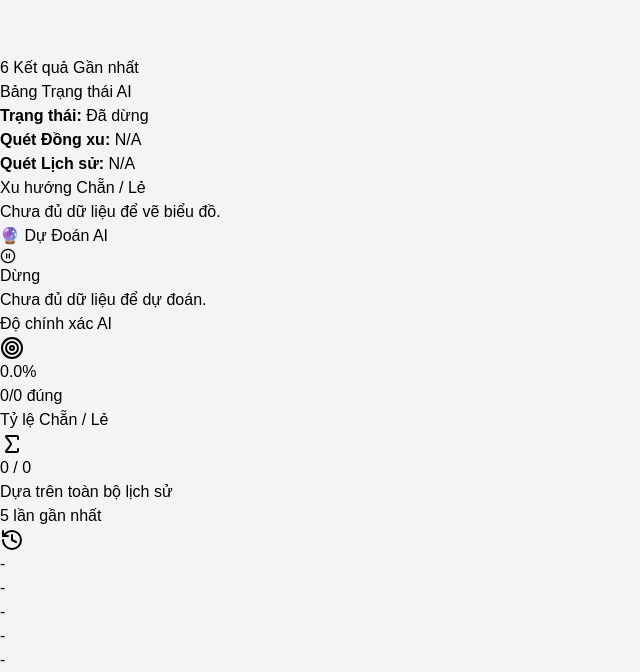
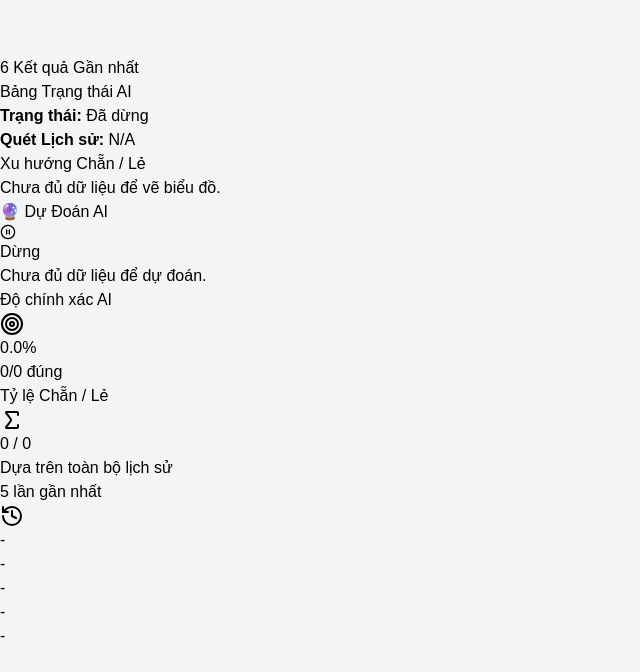
Before and after one commit to maxthan95/ung-dung-du-doan, a React (Vite) app: page / in a window 1280 px wide. Shown: the part 1140-1812 px from the top of the page, without its empty margins (0-640 px from the left). After the commit the page ends 1788 px from the top, so only its background shows below. Built offline with nearby package versions, Linux system fonts and the light colour scheme.

Commit message:
Final version: Chan Le with timer trigger

```diff
--- a/src/App.jsx
+++ b/src/App.jsx
@@ -42,7 +42,7 @@ const AIPredictionDisplay = ({ prediction, analysis, isAnalyzing, isPredictionRu
             <div>
                 <div className="text-center mb-6">
                     <p className="text-sm text-gray-500">Dự đoán Tối ưu</p>
-                    <div className={`text-6xl font-bold my-2 ${isChan ? 'text-blue-600' : 'text-orange-500'}`}>{prediction.value.toUpperCase()}</div>
+                    <div className={`text-6xl font-bold my-2 ${isChan ? 'text-blue-600' : 'text-red-600'}`}>{prediction.value.toUpperCase()}</div>
                     <div className="flex items-center justify-center space-x-2 bg-green-100 text-green-700 px-3 py-1 rounded-full w-fit mx-auto">
                         <Icon name="Target" className="w-4 h-4" />
                         <span className="text-sm font-medium">Độ tin cậy: {prediction.confidence}%</span>
@@ -90,9 +90,9 @@ const AIPredictionDisplay = ({ prediction, analysis, isAnalyzing, isPredictionRu
 const VisionSettingsModal = ({ isOpen, onClose, onSave, stream, initialSettings }) => {
     const videoRef = useRef(null);
     const overlayRef = useRef(null);
-    const [setupStep, setSetupStep] = useState('drawingLatest');
+    const [setupStep, setSetupStep] = useState('drawingHistory');
     const [tempRegion, setTempRegion] = useState(null);
-    const [localSettings, setLocalSettings] = useState(initialSettings || { latest: null, history: null, timer: null, cellWidth: 2, cellHeight: 4 });
+    const [localSettings, setLocalSettings] = useState(initialSettings || { history: null, timer: null, cellWidth: 2, cellHeight: 4 });
 
     const [action, setAction] = useState({ type: 'none' });
 
@@ -101,8 +101,8 @@ const VisionSettingsModal = ({ isOpen, onClose, onSave, stream, initialSettings
             videoRef.current.srcObject = stream;
         }
         if (isOpen) {
-            setLocalSettings(initialSettings || { latest: null, history: null, timer: null, cellWidth: 2, cellHeight: 4 });
-            setSetupStep('drawingLatest');
+            setLocalSettings(initialSettings || { history: null, timer: null, cellWidth: 2, cellHeight: 4 });
+            setSetupStep('drawingHistory');
         }
     }, [isOpen, stream, initialSettings]);
 
@@ -120,7 +120,7 @@ const VisionSettingsModal = ({ isOpen, onClose, onSave, stream, initialSettings
             return;
         }
 
-        for (const type of ['latest', 'history', 'timer']) {
+        for (const type of ['history', 'timer']) {
             const region = localSettings[type];
             if (region && x > region.x && x < region.x + region.width && y > region.y && y < region.y + region.height) {
                 setAction({ type: 'moving', region: type, startX: x, startY: y, initialRegion: region });
@@ -171,10 +171,7 @@ const VisionSettingsModal = ({ isOpen, onClose, onSave, stream, initialSettings
 
     const handleMouseUp = () => {
         if (action.type === 'drawing' && tempRegion && tempRegion.width > 0.5 && tempRegion.height > 0.5) {
-            if (setupStep === 'drawingLatest') {
-                setLocalSettings(prev => ({ ...prev, latest: tempRegion }));
-                setSetupStep('drawingHistory');
-            } else if (setupStep === 'drawingHistory') {
+            if (setupStep === 'drawingHistory') {
                 setLocalSettings(prev => ({ ...prev, history: tempRegion }));
                 setSetupStep('drawingTimer');
             } else if (setupStep === 'drawingTimer') {
@@ -193,10 +190,7 @@ const VisionSettingsModal = ({ isOpen, onClose, onSave, stream, initialSettings
 
     const handleRedraw = (regionToRedraw) => {
         setLocalSettings(prev => ({ ...prev, [regionToRedraw]: null }));
-        setSetupStep(
-            regionToRedraw === 'latest' ? 'drawingLatest' :
-            regionToRedraw === 'history' ? 'drawingHistory' : 'drawingTimer'
-        );
+        setSetupStep(regionToRedraw === 'history' ? 'drawingHistory' : 'drawingTimer');
     };
 
     const getRegionStyle = (region) => {
@@ -244,24 +238,22 @@ const VisionSettingsModal = ({ isOpen, onClose, onSave, stream, initialSettings
                     <div className="md:col-span-2 relative bg-gray-900 rounded-lg overflow-hidden w-full" style={{ paddingBottom: '56.25%' }}>
                         <video ref={videoRef} autoPlay muted className="absolute top-0 left-0 w-full h-full object-contain" />
                         <div ref={overlayRef} className="absolute inset-0 cursor-crosshair" onMouseDown={handleMouseDown} onMouseMove={handleMouseMove} onMouseUp={handleMouseUp}>
-                            <ResizableBox region={localSettings.latest} type="latest" color="border-yellow-400" />
                             <ResizableBox region={localSettings.history} type="history" color="border-purple-400" />
                             <ResizableBox region={localSettings.timer} type="timer" color="border-cyan-400" />
                             {tempRegion && <div className="absolute border-4 border-dashed border-white bg-white bg-opacity-20 z-10" style={getRegionStyle(tempRegion)} />}
                         </div>
                     </div>
                     <div className="flex flex-col justify-center space-y-4">
-                        <Step title="Bước 1: Vẽ vùng [4 Đồng xu]" isComplete={!!localSettings.latest} isActive={setupStep === 'drawingLatest'} onRedraw={() => handleRedraw('latest')} />
-                        <Step title="Bước 2: Vẽ vùng [Lịch sử]" isComplete={!!localSettings.history} isActive={setupStep === 'drawingHistory'} onRedraw={() => handleRedraw('history')}>
+                        <Step title="Bước 1: Vẽ vùng [Lịch sử]" isComplete={!!localSettings.history} isActive={setupStep === 'drawingHistory'} onRedraw={() => handleRedraw('history')}>
                             <div className="mt-2 flex gap-2 items-center text-sm">
                                 <label>Kích thước ô (%):</label>
                                 <input type="number" placeholder="Rộng" value={localSettings.cellWidth} onChange={e => setLocalSettings(p => ({...p, cellWidth: parseFloat(e.target.value) || 1}))} className="w-full p-1 border rounded" />
                                 <input type="number" placeholder="Cao" value={localSettings.cellHeight} onChange={e => setLocalSettings(p => ({...p, cellHeight: parseFloat(e.target.value) || 1}))} className="w-full p-1 border rounded" />
                             </div>
                         </Step>
-                        <Step title="Bước 3: Vẽ vùng [Đồng hồ]" isComplete={!!localSettings.timer} isActive={setupStep === 'drawingTimer'} onRedraw={() => handleRedraw('timer')} />
+                        <Step title="Bước 2: Vẽ vùng [Đồng hồ]" isComplete={!!localSettings.timer} isActive={setupStep === 'drawingTimer'} onRedraw={() => handleRedraw('timer')} />
                         <div className="mt-4 flex flex-col gap-2">
-                            <button onClick={handleSave} disabled={!localSettings.latest || !localSettings.history || !localSettings.timer} className="w-full px-4 py-2 rounded-lg text-sm text-white bg-teal-500 hover:bg-teal-600 disabled:bg-gray-400">Lưu & Áp dụng</button>
+                            <button onClick={handleSave} disabled={!localSettings.history || !localSettings.timer} className="w-full px-4 py-2 rounded-lg text-sm text-white bg-teal-500 hover:bg-teal-600 disabled:bg-gray-400">Lưu & Áp dụng</button>
                             <button onClick={onClose} className="w-full px-4 py-2 rounded-lg text-sm bg-gray-200 hover:bg-gray-300">Hủy</button>
                         </div>
                     </div>
@@ -283,25 +275,12 @@ const VisionAnalyzer = ({ onVisionUpdate, results }) => {
     const [settings, setSettings] = useState(() => {
         try {
             const saved = localStorage.getItem('visionSettingsChanLe');
-            return saved ? JSON.parse(saved) : { latest: null, history: null, timer: null, cellWidth: 2, cellHeight: 4 };
-        } catch { return { latest: null, history: null, timer: null, cellWidth: 2, cellHeight: 4 }; }
+            return saved ? JSON.parse(saved) : { history: null, timer: null, cellWidth: 2, cellHeight: 4 };
+        } catch { return { history: null, timer: null, cellWidth: 2, cellHeight: 4 }; }
     });
 
-    const [debugInfo, setDebugInfo] = useState({ status: 'Đã dừng', latestCoinCount: 'N/A', historyChar: 'N/A' });
-
-    const recognizeCoinColor = (imageData) => {
-        const data = imageData.data;
-        let r = 0, g = 0, b = 0;
-        for (let i = 0; i < data.length; i += 4) {
-            r += data[i]; g += data[i + 1]; b += data[i + 2];
-        }
-        const pixelCount = data.length / 4;
-        r /= pixelCount; g /= pixelCount; b /= pixelCount;
-
-        if (r > 150 && g < 100 && b < 100) return 'Red';
-        if (r > 180 && g > 180 && b > 180) return 'White';
-        return 'Unknown';
-    };
+    const [debugInfo, setDebugInfo] = useState({ status: 'Đã dừng', historyChar: 'N/A' });
+    const lastHistoryHash = useRef(null);
 
     const recognizeHistoryChar = (imageData) => {
         const data = imageData.data;
@@ -317,10 +296,59 @@ const VisionAnalyzer = ({ onVisionUpdate, results }) => {
         return null;
     };
 
-    const toChanLe = (digit) => {
-        if (digit === null) return null;
-        return [0, 2, 4].includes(digit) ? 'Chẵn' : 'Lẻ';
+    const getHistoryHash = (ctx) => {
+        const h = settings.history;
+        if (!h) return null;
+        const imageData = ctx.getImageData((h.x / 100) * ctx.canvas.width, (h.y / 100) * ctx.canvas.height, (h.width / 100) * ctx.canvas.width, (h.height / 100) * ctx.canvas.height);
+        return imageData.data.reduce((a, b) => a + b, 0);
     };
+
+    const runFullScan = () => {
+        if (!isCapturing || !videoRef.current || videoRef.current.readyState < 2) return;
+
+        const video = videoRef.current;
+        const canvas = canvasRef.current;
+        const ctx = canvas.getContext('2d', { willReadFrequently: true });
+        canvas.width = video.videoWidth;
+        canvas.height = video.videoHeight;
+        ctx.drawImage(video, 0, 0, canvas.width, canvas.height);
+
+        const h = settings.history;
+        const cellPixelWidth = (settings.cellWidth / 100) * canvas.width;
+        const cellPixelHeight = (settings.cellHeight / 100) * canvas.height;
+        const historyPixelWidth = (h.width / 100) * canvas.width;
+
+        const foundChars = [];
+
+        for (let y = 0; y < (h.height / 100) * canvas.height - cellPixelHeight; y += cellPixelHeight / 2) {
+            for (let x = 0; x < historyPixelWidth - cellPixelWidth; x += cellPixelWidth / 2) {
+                const itemImageData = ctx.getImageData(
+                    (h.x / 100) * canvas.width + x,
+                    (h.y / 100) * canvas.height + y,
+                    cellPixelWidth, cellPixelHeight
+                );
+                const outcome = recognizeHistoryChar(itemImageData);
+                if (outcome) {
+                    const isDuplicate = foundChars.some(c => Math.abs(c.x - x) < cellPixelWidth / 2 && Math.abs(c.y - y) < cellPixelHeight / 2);
+                    if (!isDuplicate) {
+                        foundChars.push({ outcome, x, y });
+                    }
+                }
+            }
+        }
+
+        foundChars.sort((a, b) => {
+            const colA = Math.floor(a.x / cellPixelWidth);
+            const colB = Math.floor(b.x / cellPixelWidth);
+            if (colA !== colB) return colA - colB;
+            return a.y - b.y;
+        });
+
+        onVisionUpdate(foundChars.map(c => ({ outcome: c.outcome })));
+        lastHistoryHash.current = getHistoryHash(ctx);
+        setDebugInfo({ status: 'Quét xong.', historyChar: foundChars.length > 0 ? foundChars[foundChars.length-1].outcome : 'N/A' });
+    };
+
 
     const startCapture = async () => {
         try {
@@ -329,8 +357,8 @@ const VisionAnalyzer = ({ onVisionUpdate, results }) => {
             if (videoRef.current) videoRef.current.srcObject = mediaStream;
             setIsCapturing(true);
             setScanState('WAITING_FOR_TIMER_TO_DISAPPEAR');
-            setDebugInfo({ status: 'Chờ đồng hồ chạy...', latestCoinCount: 'N/A', historyChar: 'N/A' });
-            if (!settings.latest || !settings.history || !settings.timer) {
+            setDebugInfo({ status: 'Chờ đồng hồ chạy...', historyChar: 'N/A' });
+            if (!settings.history || !settings.timer) {
                 setIsSettingsOpen(true);
             }
         } catch (err) { alert("Không thể bắt đầu ghi hình. Vui lòng cấp quyền."); }
@@ -339,7 +367,7 @@ const VisionAnalyzer = ({ onVisionUpdate, results }) => {
     const stopCapture = () => {
         if (stream) stream.getTracks().forEach(track => track.stop());
         setStream(null); setIsCapturing(false); setScanState('IDLE');
-        setDebugInfo({ status: 'Đã dừng', latestCoinCount: 'N/A', historyChar: 'N/A' });
+        setDebugInfo({ status: 'Đã dừng', historyChar: 'N/A' });
     };
 
     const handleSaveSettings = (newSettings) => {
@@ -349,7 +377,7 @@ const VisionAnalyzer = ({ onVisionUpdate, results }) => {
 
     useEffect(() => {
         let intervalId;
-        if (isCapturing && settings.timer && settings.latest && settings.history) {
+        if (isCapturing && settings.timer && settings.history) {
             const video = videoRef.current;
             const canvas = canvasRef.current;
             const ctx = canvas.getContext('2d', { willReadFrequently: true });
@@ -372,63 +400,18 @@ const VisionAnalyzer = ({ onVisionUpdate, results }) => {
                 switch (scanState) {
                     case 'WAITING_FOR_TIMER_TO_DISAPPEAR':
                         if (!isTimerVisible) {
-                            setDebugInfo(prev => ({ ...prev, status: 'Quét và đối chiếu...' }));
-                            setScanState('SCANNING_AND_VALIDATING');
+                            setDebugInfo(prev => ({ ...prev, status: 'Chờ lịch sử cập nhật...' }));
+                            setScanState('WAITING_FOR_HISTORY_UPDATE');
                         }
                         break;
 
-                    case 'SCANNING_AND_VALIDATING':
-                        // Scan latest result (coins)
-                        const r = settings.latest;
-                        const latestRegionWidth = (r.width / 100) * canvas.width;
-                        const latestRegionHeight = (r.height / 100) * canvas.height;
-                        const coinWidth = latestRegionWidth / 2;
-                        const coinHeight = latestRegionHeight / 2;
-                        let redCoinCount = 0;
-                        const coinPositions = [{x: 0, y: 0}, {x: coinWidth, y: 0}, {x: 0, y: coinHeight}, {x: coinWidth, y: coinHeight}];
-                        for (const pos of coinPositions) {
-                            const imgData = ctx.getImageData((r.x / 100) * canvas.width + pos.x, (r.y / 100) * canvas.height + pos.y, coinWidth, coinHeight);
-                            if (recognizeCoinColor(imgData) === 'Red') redCoinCount++;
+                    case 'WAITING_FOR_HISTORY_UPDATE':
+                        const currentHistoryHash = getHistoryHash(ctx);
+                        if (lastHistoryHash.current !== null && currentHistoryHash !== lastHistoryHash.current) {
+                           setDebugInfo(prev => ({ ...prev, status: 'Lịch sử đã đổi. Ghi nhận...' }));
+                           runFullScan();
+                           setScanState('WAITING_FOR_TIMER_TO_APPEAR');
                         }
-                        const latestChanLe = toChanLe(redCoinCount);
-
-                        // Scan history (character)
-                        const h = settings.history;
-                        const cellPixelWidth = (settings.cellWidth / 100) * canvas.width;
-                        const cellPixelHeight = (settings.cellHeight / 100) * canvas.height;
-                        const itemImageData = ctx.getImageData((h.x / 100) * canvas.width, (h.y / 100) * canvas.height, cellPixelWidth, cellPixelHeight);
-                        const historyChanLe = recognizeHistoryChar(itemImageData);
-
-                        setDebugInfo({ status: 'Quét và đối chiếu...', latestCoinCount: `${redCoinCount} (${latestChanLe || ''})`, historyChar: historyChanLe || 'N/A' });
-
-                        const lastAppResult = results.length > 0 ? results[results.length - 1].outcome : null;
-
-                        if (latestChanLe && historyChanLe && latestChanLe === historyChanLe && latestChanLe !== lastAppResult) {
-                            // Validated!
-                             const fullHistoryResults = [];
-                             const historyPixelWidth = (h.width / 100) * canvas.width;
-                             const foundChars = [];
-                             for (let y = 0; y < (h.height / 100) * canvas.height - cellPixelHeight; y += cellPixelHeight / 2) {
-                                 for (let x = 0; x < historyPixelWidth - cellPixelWidth; x += cellPixelWidth / 2) {
-                                     const imgData = ctx.getImageData((h.x / 100) * canvas.width + x, (h.y / 100) * canvas.height + y, cellPixelWidth, cellPixelHeight);
-                                     const outcome = recognizeHistoryChar(imgData);
-                                     if (outcome) {
-                                         const isDuplicate = foundChars.some(c => Math.abs(c.x - x) < cellPixelWidth / 2 && Math.abs(c.y - y) < cellPixelHeight / 2);
-                                         if (!isDuplicate) foundChars.push({ outcome, x, y });
-                                     }
-                                 }
-                             }
-                             foundChars.sort((a, b) => {
-                                 const colA = Math.floor(a.x / cellPixelWidth); const colB = Math.floor(b.x / cellPixelWidth);
-                                 if (colA !== colB) return colA - colB;
-                                 return a.y - b.y;
-                             });
-
-                            onVisionUpdate({ outcome: latestChanLe, redCount }, foundChars.map(c => ({ outcome: c.outcome })));
-                            setDebugInfo({ status: `Đã ghi nhận: ${latestChanLe}. Chờ lượt mới...`, latestCoinCount: redCoinCount, historyChar: historyChanLe });
-                            setScanState('WAITING_FOR_TIMER_TO_APPEAR');
-                        }
-
                         if (isTimerVisible) {
                             setScanState('WAITING_FOR_TIMER_TO_DISAPPEAR');
                         }
@@ -480,7 +463,6 @@ const VisionAnalyzer = ({ onVisionUpdate, results }) => {
                 <video ref={videoRef} autoPlay muted className="absolute top-0 left-0 w-full h-full object-contain" />
                 <canvas ref={canvasRef} className="hidden" />
                 <div className="absolute inset-0">
-                    {settings.latest && <div className="absolute border-2 border-yellow-400" style={getRegionStyle(settings.latest)} />}
                     {settings.history && <div className="absolute border-2 border-purple-400" style={getRegionStyle(settings.history)} />}
                     {settings.timer && <div className="absolute border-2 border-cyan-400" style={getRegionStyle(settings.timer)} />}
                 </div>
@@ -493,7 +475,6 @@ const VisionAnalyzer = ({ onVisionUpdate, results }) => {
                             {results.slice(-6).map((result, index) => (
                                 <div key={`${result.flip}-${index}`} className={`flex flex-col items-center justify-center w-full h-12 rounded font-mono font-bold text-lg ${getDisplayClass(result.outcome)}`}>
                                      <span>{result.outcome === 'Chẵn' ? 'C' : 'L'}</span>
-                                     <span className="text-xs opacity-80">{result.redCount}</span>
                                 </div>
                             ))}
                         </div>
@@ -503,7 +484,6 @@ const VisionAnalyzer = ({ onVisionUpdate, results }) => {
                      <h4 className="text-xs font-bold text-gray-500 uppercase tracking-wider mb-2">Bảng Trạng thái AI</h4>
                      <div className="space-y-1">
                         <p><strong>Trạng thái:</strong> <span className="font-mono text-blue-600">{debugInfo.status}</span></p>
-                        <p><strong>Quét Đồng xu:</strong> <span className="font-mono text-blue-600">{debugInfo.latestCoinCount}</span></p>
                         <p><strong>Quét Lịch sử:</strong> <span className="font-mono text-blue-600">{debugInfo.historyChar}</span></p>
                      </div>
                 </div>
@@ -666,9 +646,10 @@ export default function App() {
     }, 500);
   };
 
-  const handleVisionUpdate = (latestResult, historyResults) => {
+  const handleVisionUpdate = (historyResults) => {
     const currentFullHistory = results;
     const outcomes = currentFullHistory.map(r => r.outcome);
+    const latestResult = historyResults[historyResults.length - 1];
 
     const newPerformance = { ...modelPerformance };
     if (outcomes.length > 1) {
@@ -728,14 +709,12 @@ export default function App() {
         setModelPerformance(newPerformance);
     }
 
-    const newHistory = [...historyResults, latestResult];
-    const newFullResults = newHistory.map((res, index) => ({
+    const newFullResults = historyResults.map((res, index) => ({
         flip: index + 1,
         outcome: res.outcome,
-        redCount: res.redCount,
         timestamp: new Date().toLocaleTimeString(),
         isFromVision: true,
-        predictionAtFlip: (index === newHistory.length - 1) ? prediction : null
+        predictionAtFlip: (index === historyResults.length - 1) ? prediction : null
     }));
     setResults(newFullResults);
   };
```
